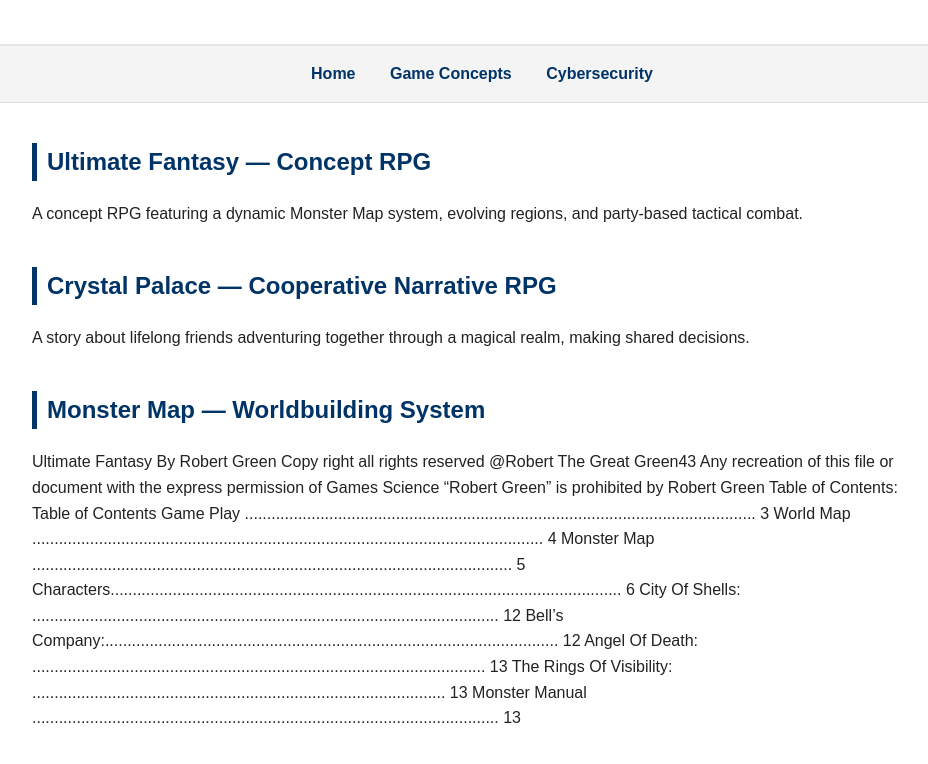
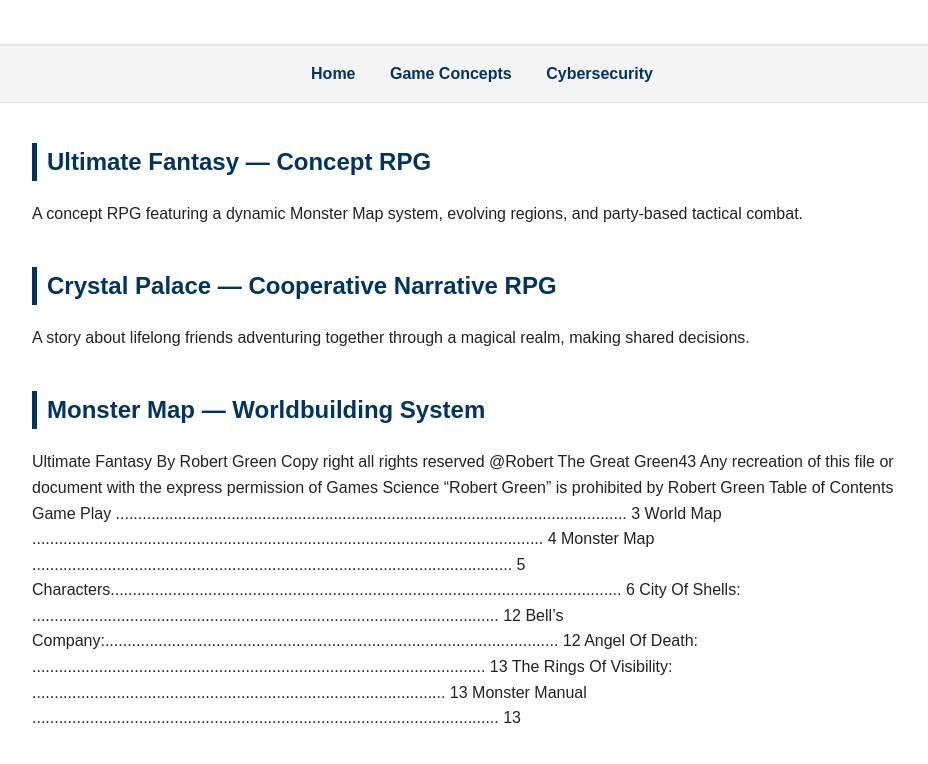
Before and after one commit to robertthegreat43/robertthegreat43.github.io, a plain HTML site: page game-concepts.html in a window 1280 px wide. Shown: the part 188-952 px from the top of the page, without its empty margins (158-1086 px from the left). Drawn offline with Linux system fonts and the light colour scheme.

Commit message:
Update game-concepts.html

```diff
--- a/game-concepts.html
+++ b/game-concepts.html
@@ -114,7 +114,6 @@
         Copy right all rights reserved @Robert The Great Green43
         Any recreation of this file or document with the express permission of
         Games Science “Robert Green” is prohibited by Robert Green
-       Table of Contents:
         Table of Contents
         Game Play ................................................................................................................... 3
         World Map ................................................................................................................... 4
@@ -282,8 +281,8 @@ waters, she promises power beyond belief, but nobody has ever found it because t
     lies in the layer Of a gold Dragon In the North Mountains.
 </p>
 
-
-<p>Bell’s Company: Mercenary group lead by Bell, Bell a level 5 War Wizard, Seven a level 5
+<p>
+    Bell’s Company: Mercenary group lead by Bell, Bell a level 5 War Wizard, Seven a level 5
     War Wizard, Simon Level 7 clerk, Niki Level 7  Warrior elf and Twitt a level 8 half demon
     Story: Bell’s Company has be hired by the King of the North to find Bell, Since she did not
     Kill the king of the south, He wants them to bring her to him so he can steal her powers.
@@ -310,7 +309,7 @@ in the basement is surges real body, It is guarded by an Undead Knight and 100 B
     Knight to finish your missions you have to kill Thrug.
 </p>
 <h1>Monster Manual </h1>
-<p>Dire wolves: 20 HP, DP: 0-5.
+<p>       Dire wolves: 20 HP, DP: 0-5.
         Merchant: Potions, Supplies, Magic Items,
         Bandits : Can be one type of warriors or a mix.
         Bears: 20HP DP 0-10
```
Lines whose indentation alone changed are shown as unchanged.
